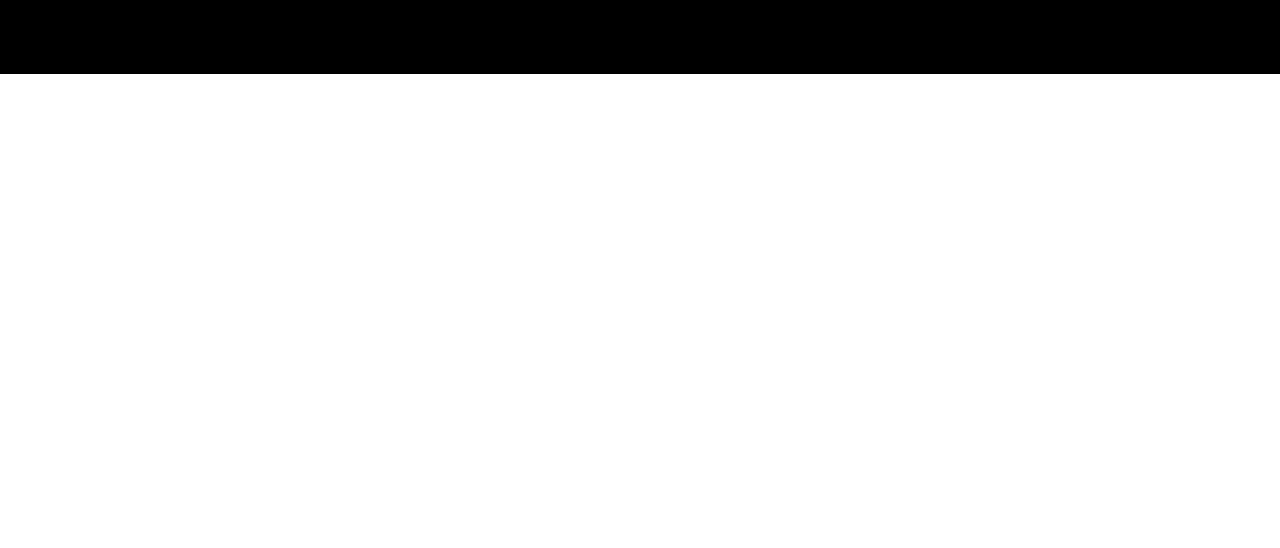
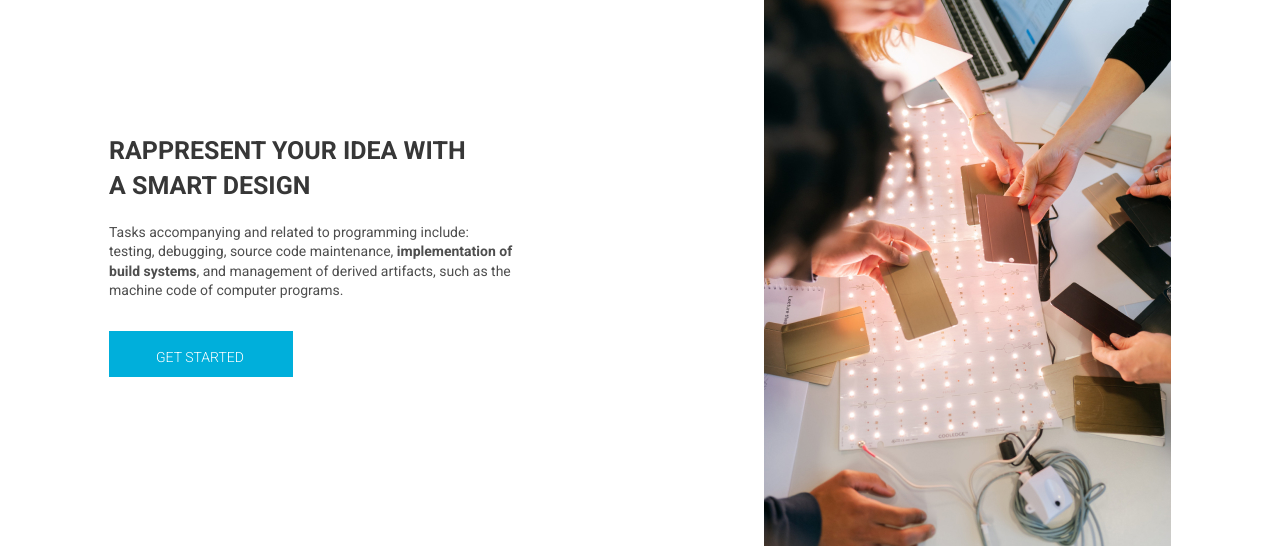
Before and after one commit to vladimircvetov99-web/webdev, a plain HTML site: page index.html in a window 1280 px wide. Shown: the part 900-1448 px from the top of the page. Before the commit the page ends 974 px from the top, so only its background shows below. Drawn offline with Linux system fonts and the light colour scheme.

Commit message:
finish business block

```diff
--- a/css/style.css
+++ b/css/style.css
@@ -139,6 +139,39 @@ button {
     gap: 30px;
 }
 
+.business {
+    padding: 120px 0 140px;
+}
+
+
+.business__inner {
+    display: flex;
+    justify-content: space-between;
+    align-items: center;
+}
+
+.business__info {
+    margin-bottom: 6px;
+}
+
+.business__title {
+    max-width: 367px;
+    margin-bottom: 20px;
+    font-size: 25px;
+    font-weight: 700;
+    color: #373737;
+}
+
+.business__text {
+    max-width: 407px;
+    font-size: 14px;
+    line-height: 1.4;
+    color: #4E4E4E;
+    margin-bottom: 30px;
+}
+.business__img {
+
+}
 
 
 
--- a/index.html
+++ b/index.html
@@ -79,6 +79,34 @@
 
     </main>
 
+    <section class="business">
+        <div class="container">
+            <div class="business__inner">
+                <div class="business__info">
+                    <h2 class="business__title">
+                        RAPPRESENT YOUR IDEA WITH A SMART DESIGN
+                    </h2>
+                    <p class="business__text">
+                        Tasks accompanying and related to programming include: testing, debugging, source code
+                        maintenance,
+                        <b>implementation of build systems</b>, and management of derived artifacts, such as the machine code
+                        of
+                        computer programs.
+                    </p>
+                    <a href="" class="btn">
+                        get started
+                    </a>
+                </div>
+                <div class="business__img">
+                    <img src="images/business.jpg" alt="">
+                </div>
+            </div>
+        </div>
+    </section>
+
+
+
+
     <footer class="footer">
         <div class="container">
             <nav class="footer__nav">
```
Also changed, not shown: images/business.jpg (added).
